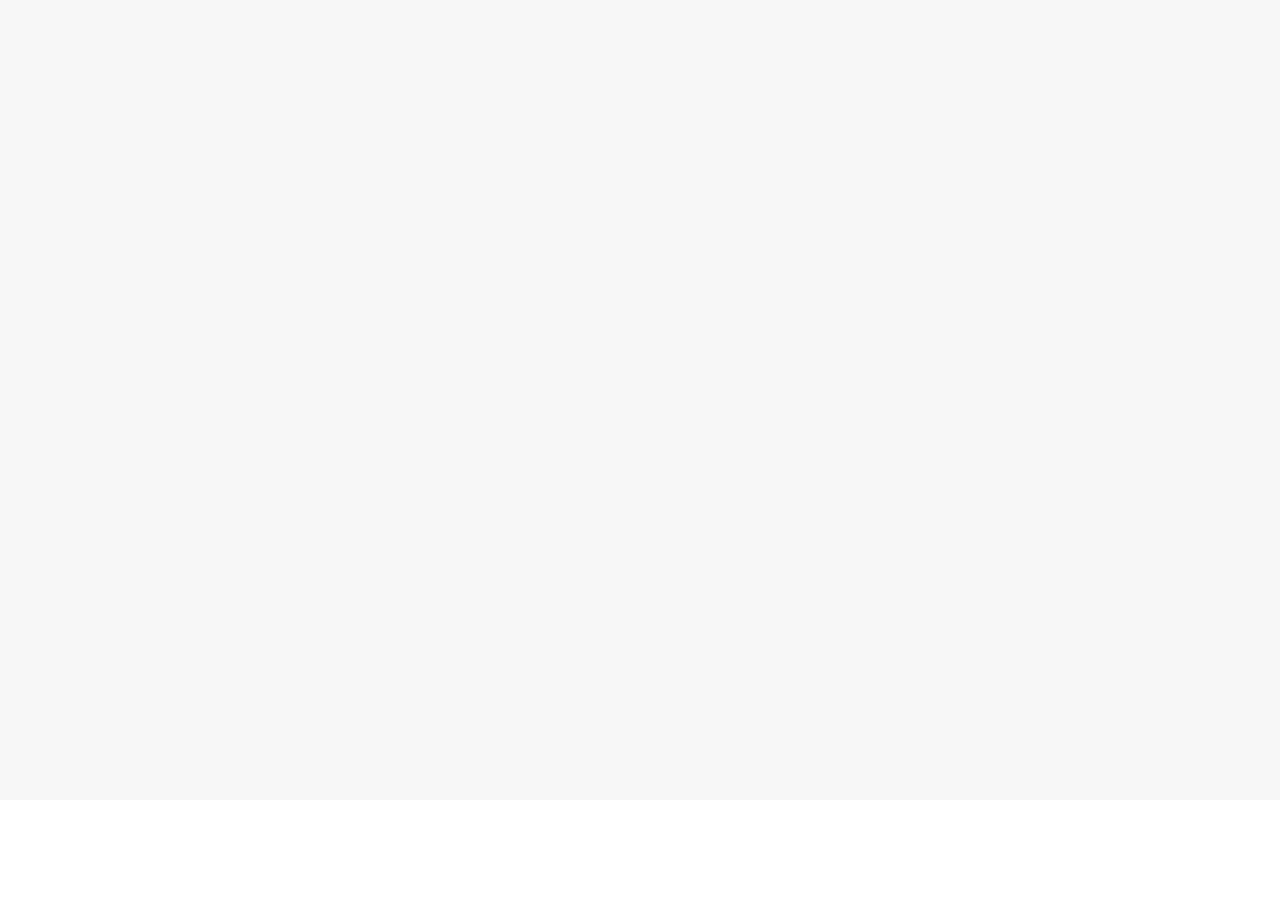
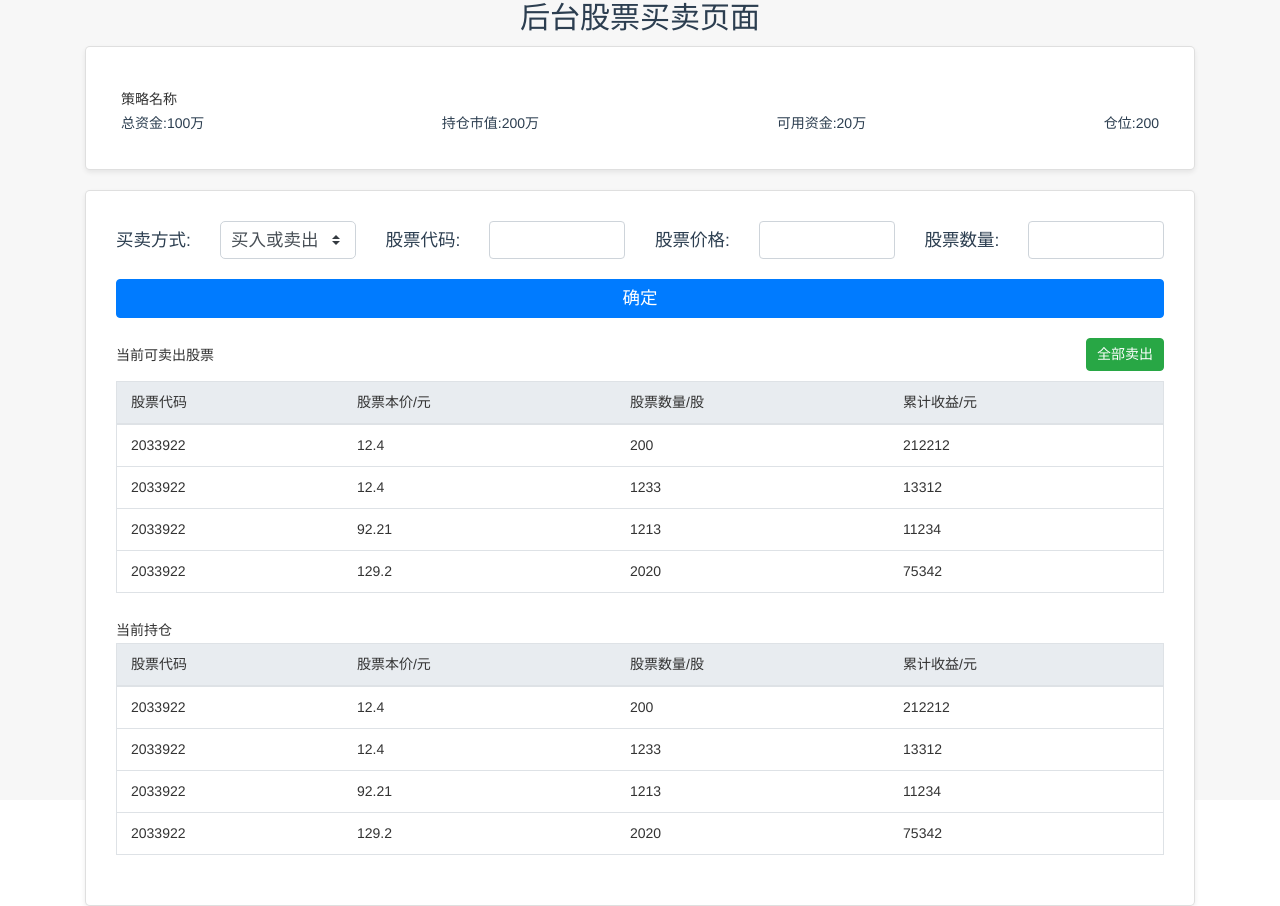
Before and after one commit to Arex1/aigu, a Vue app: page /admin in a window 1280 px wide. Before the commit the page ends 800 px from the top, so only its background shows below. Built offline with nearby package versions, Linux system fonts and the light colour scheme.

Commit message:
新增股票后台买卖页面/admin

```diff
--- a/src/main.js
+++ b/src/main.js
@@ -31,6 +31,7 @@ import Login from './view/Login.vue'
 import Register from './view/Register.vue'
 import ShopDetail from './view/ShopDetail.vue'
 import MarketData from './view/MarketData.vue'
+import Admin from './view/Admin.vue'
 
 
 const router = new VueRouter({
@@ -45,10 +46,10 @@ const router = new VueRouter({
         { path: 'register', component: Register },
         { path: 'info', component: Info },
         { path: 'shopdetail', component: ShopDetail },
-        { path: 'data', component: MarketData }
+        { path: 'data', component: MarketData },
       ]
     },
-    // { path: '/login', component: Login },
+    { path: '/admin', component: Admin },
     // { path: '/index', component: Index , children: [{ path: 'home', component: Home }, { path: 'collect', component: Collect }, { path: 'vuelidate', component: FormVueLidate }]},
   ]
 })
--- /dev/null
+++ b/src/view/Admin.vue
@@ -0,0 +1,117 @@
+<template>
+  <div class="container">
+    <h4 style="text-align:center">后台股票买卖页面</h4>
+    <b-card class="Info shadow-sm p-2 mb-3 bg-white rounded">
+      <span class="small-title">策略名称</span>
+      <ul class="userInfo">
+        <li>总资金:{{totalMoney}}</li>
+        <li>持仓市值:{{marketValue}}</li>
+        <li>可用资金:{{availableFunds}}</li>
+        <li>仓位:{{positions}}</li>
+      </ul>
+    </b-card>
+    <b-card class="shadow-sm p-1 mb-3 bg-white rounded">
+      <b-form @submit="onSubmit" v-if="show">
+        <b-row>
+          <b-col sm="3">
+            <b-form-group label-cols="9" label-cols-lg="5" label-size="sm" label="买卖方式:" label-for="select-buy-sale">
+              <b-form-select size="sm" id="select-buy-sale" v-model="selected" :options="options"></b-form-select>
+            </b-form-group>
+          </b-col>
+          <b-col sm="3">
+            <b-form-group label-cols="9" label-cols-lg="5" label-size="sm" label="股票代码:" label-for="input-sm">
+              <b-form-input id="input-sm" size="sm"></b-form-input>
+            </b-form-group>
+          </b-col>
+          <b-col sm="3">
+            <b-form-group label-cols="9" label-cols-lg="5" label-size="sm" label="股票价格:" label-for="input-sm">
+              <b-form-input id="input-sm" size="sm"></b-form-input>
+            </b-form-group>
+          </b-col>
+          <b-col sm="3">
+            <b-form-group label-cols="9" label-cols-lg="5" label-size="sm" label="股票数量:" label-for="input-sm">
+              <b-form-input id="input-sm" size="sm"></b-form-input>
+            </b-form-group>
+          </b-col>
+        </b-row>
+        <b-button block size="sm" type="submit" variant="primary">确定</b-button>
+      </b-form>
+      <!-- 当前可卖出股票-->
+      <div class="table-current-position activate-stock">
+        <span class="small-title">当前可卖出股票</span>
+        <b-button size="sm" variant="success" class="sales-all">全部卖出</b-button>
+        <b-table outlined  small :items="newTransactionItems" :fields="fields2" table-class="positions-table" thead-tr-class="positions-head-table" tbody-tr-class="positions-body-table"></b-table>
+      </div>
+      <!-- 当前持仓 -->
+      <div class="table-current-position activate-stock">
+        <span class="small-title">当前持仓</span>
+        <b-table outlined  small :items="newTransactionItems" :fields="fields2" table-class="positions-table" thead-tr-class="positions-head-table" tbody-tr-class="positions-body-table"></b-table>
+      </div>
+    </b-card>
+  </div>
+</template>
+<script>
+export default {
+  data() {
+    return {
+      totalMoney: "100万",
+      marketValue: '200万',
+      availableFunds: '20万',
+      positions: '200',
+      show: true,
+      selected: null,
+      options: [
+          { value: null, text: '买入或卖出' },
+          { value: '1', text: '买入' },
+          { value: '2', text: '卖出' },
+        ],
+      fields2: [
+        {key: 'stockCode', label: '股票代码'},
+        {key: 'stockPrice', label: '股票本价/元'},
+        {key: 'stockTotal', label: '股票数量/股'},
+        {key: 'accumulatedEarnings', label: '累计收益/元'},
+      ],
+      newTransactionItems: [
+          { stockCode: '2033922', stockPrice: '12.4', stockTotal: '200', accumulatedEarnings: '212212'},
+          { stockCode: '2033922', stockPrice: '12.4', stockTotal: '1233', accumulatedEarnings: '13312'},
+          { stockCode: '2033922', stockPrice: '92.21', stockTotal: '1213', accumulatedEarnings: '11234'},
+          { stockCode: '2033922', stockPrice: '129.2', stockTotal: '2020', accumulatedEarnings: '75342'},
+        ]
+    }
+  },
+  methods: {
+    onSubmit(){
+      console.log("添加记录")
+    }
+  },
+}
+</script>
+<style scoped>
+  .userInfo {
+    list-style: none;
+    padding-left: 0;
+    margin-bottom: 0;
+    font-size: 14px;
+    font-weight: normal;
+    /* font-family: PingFangSC-Semibold; */
+    line-height: 22px;
+    display: flex;
+    justify-content: space-between;
+  }
+  .userInfo li {
+    display: block;
+  }
+  .activate-stock{
+    margin-top: 20px;
+  }
+  .small-title{
+    font-family: PingFangSC-Semibold;
+    font-size: 14px;
+    color: #333333;
+  }
+  .sales-all {
+    float: right;
+    font-size: 14px;
+    margin-bottom: 10px;
+  }
+</style>
--- a/src/view/ShopDetail.vue
+++ b/src/view/ShopDetail.vue
@@ -134,6 +134,7 @@
 <script>
 // import echarts from 'echarts'
 export default {
+  name: "ShopDetail",
   data() {
     return {
       date1: '2020-02-02',
```
